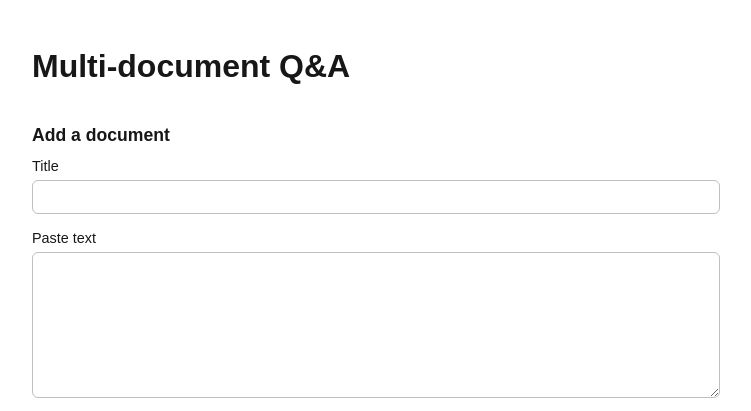
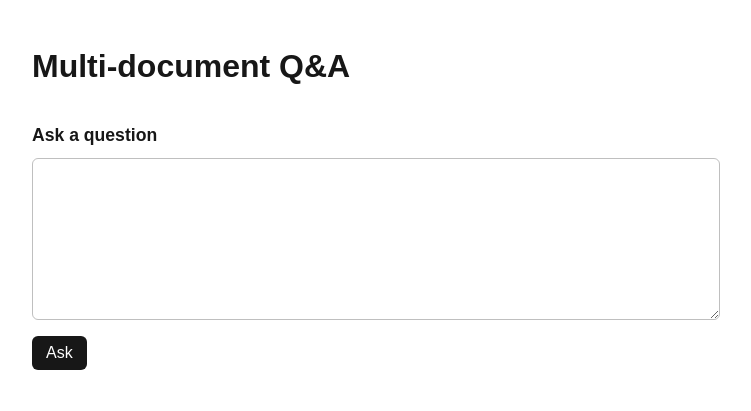
Before and after one commit to miesoz/multi-document-question-answer, a Next.js app: page / in a window 1280 px wide. Shown: the top 411 px of the page, without its empty margins (264-1015 px from the left). Built offline with nearby package versions, Linux system fonts and the light colour scheme; no server answers; the database is empty.

Commit message:
question input box and button

```diff
--- a/app/page.module.css
+++ b/app/page.module.css
@@ -110,6 +110,10 @@
   background: #c62828;
 }
 
+.form + .muted {
+  margin-top: 12px;
+}
+
 .muted {
   font-size: 0.85rem;
   opacity: 0.65;
--- a/app/page.tsx
+++ b/app/page.tsx
@@ -25,6 +25,7 @@ export default function Home() {
   const [editing, setEditing] = useState<EditingDocument | null>(null);
   const [editError, setEditError] = useState("");
   const [editSaving, setEditSaving] = useState(false);
+  const [question, setQuestion] = useState("");
 
   // Runs once when the page first appears: ask the server for the list.
   useEffect(() => {
@@ -33,6 +34,13 @@ export default function Home() {
       .then(setDocuments)
       .catch(() => setError("Could not load the documents."));
   }, []);
+
+  // Ask button. For now it only keeps the question; search comes next.
+  function handleAsk(event: React.FormEvent<HTMLFormElement>) {
+    event.preventDefault();
+    const form = new FormData(event.currentTarget);
+    setQuestion(String(form.get("question")).trim());
+  }
 
   async function handleSubmit(event: React.FormEvent<HTMLFormElement>) {
     event.preventDefault(); // stop the browser's default full-page reload
@@ -115,6 +123,19 @@ export default function Home() {
   return (
     <main className={styles.main}>
       <h1>Multi-document Q&amp;A</h1>
+
+      <section>
+        <h2>Ask a question</h2>
+        <form className={styles.form} onSubmit={handleAsk}>
+          <textarea name="question" rows={8} aria-label="Question" />
+          <button type="submit">Ask</button>
+        </form>
+        {question && (
+          <p className={styles.muted}>
+            You asked: {question} (search is not connected yet)
+          </p>
+        )}
+      </section>
 
       <section>
         <h2>Add a document</h2>
```
